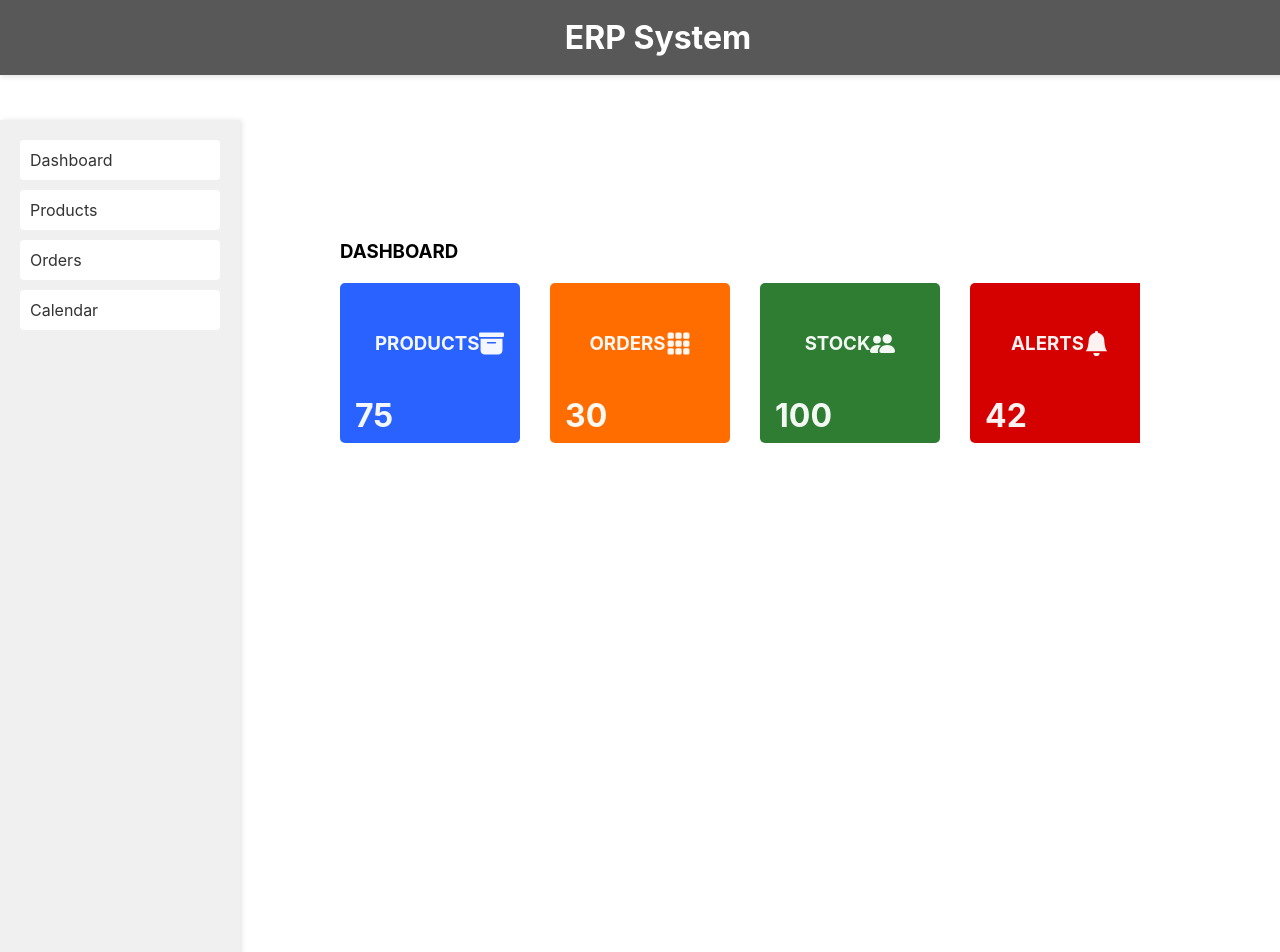
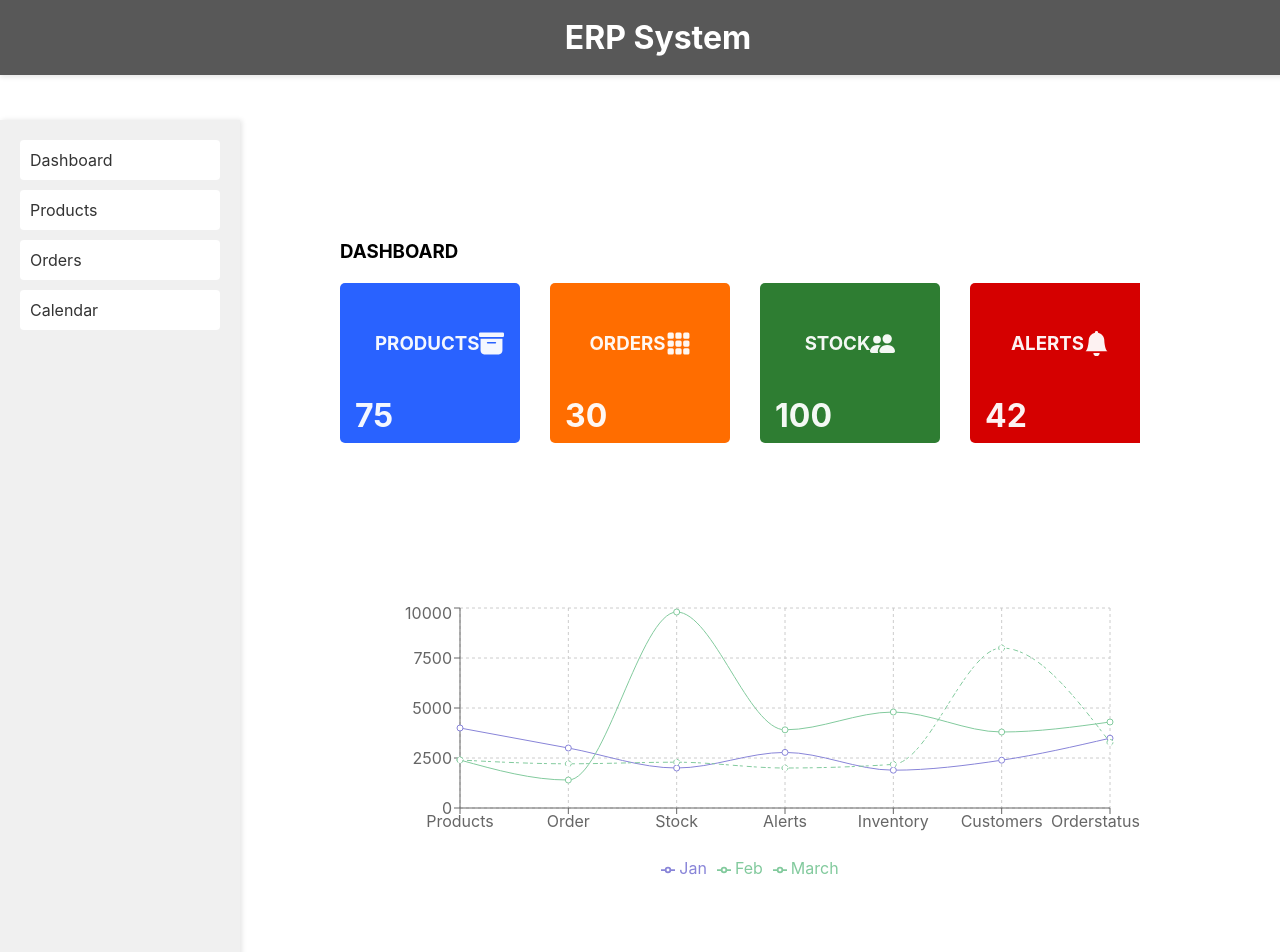
Before and after one commit to mahesh-morde/erp-system, a React (Create React App) app: page / in a window 1280 px wide. Shown: the top 952 px of the page. Before the commit the page ends 800 px from the top, so only its background shows below. Built offline with nearby package versions, Linux system fonts and the light colour scheme.

Commit message:
added some css

```diff
--- a/src/App.css
+++ b/src/App.css
@@ -3,6 +3,11 @@
 .app-container {
   display: flex;
   flex-direction: column;
+}
+
+
+body{
+color: #585858;
 }
 
 .content-container {
--- a/src/App.js
+++ b/src/App.js
@@ -11,6 +11,7 @@ import './App.css';
 
 const App = () => {
   return (
+    <body>
     <Router>
       <div className="app-container">
         <Header />
@@ -27,6 +28,7 @@ const App = () => {
         </div>
       </div>
     </Router>
+    </body>
   );
 };
 
--- a/src/Dashboard/Dashboard.css
+++ b/src/Dashboard/Dashboard.css
@@ -57,3 +57,17 @@
 .card-inner > .card_icon {
   font-size: 25px;
 }
+
+
+.charts {
+  display: grid;
+  grid-template-columns: 1fr 1fr;
+  gap: 20px;
+  margin-top: 60px;
+  height: 300px;
+}
+
+
+.chart-restrict{
+  height: 300px;
+}
--- a/src/Dashboard/Dashboard.js
+++ b/src/Dashboard/Dashboard.js
@@ -1,5 +1,5 @@
 // src/Dashboard/Dashboard.js
-import React, { useState, useEffect } from 'react';
+import React, { useState, useEffect, PureComponent } from 'react';
 import './Dashboard.css';
 import {
   BsFillArchiveFill,
@@ -7,6 +7,8 @@ import {
   BsPeopleFill,
   BsFillBellFill,
 } from 'react-icons/bs';
+import { LineChart, Line, XAxis, YAxis, CartesianGrid, Tooltip, Legend, ResponsiveContainer } from 'recharts';
+
 
 const Dashboard = () => {
   // State for key metrics
@@ -33,6 +35,52 @@ const Dashboard = () => {
 
     fetchMetricsData();
   }, []);
+
+  const data = [
+    {
+      name: 'Products',
+      Jan: 4000,
+      Feb: 2400,
+      March: 2400,
+    },
+    {
+      name: 'Order',
+      Jan: 3000,
+      Feb: 1398,
+      March: 2210,
+    },
+    {
+      name: 'Stock',
+      Jan: 2000,
+      Feb: 9800,
+      March: 2290,
+    },
+    {
+      name: 'Alerts',
+      Jan: 2780,
+      Feb: 3908,
+      March: 2000,
+    },
+    {
+      name: 'Inventory',
+      Jan: 1890,
+      Feb: 4800,
+      March: 2181,
+    },
+    {
+      name: 'Customers',
+      Jan: 2390,
+      Feb: 3800,
+      March: 8000,
+    },
+    {
+      name: 'Orderstatus',
+      Jan: 3490,
+      Feb: 4300,
+      March: 3283,
+
+    },
+  ];
 
   return (
     <div className='main-container'>
@@ -69,6 +117,30 @@ const Dashboard = () => {
           <h1>42</h1>
         </div>
       </div>
+
+      <div className='chart-restrict'>
+      <ResponsiveContainer width="100%" height="100%">
+        <LineChart
+
+          data={data}
+          margin={{
+            top: 5,
+            right: 30,
+            left: 20,
+            bottom: 5,
+          }}
+        >
+          <CartesianGrid strokeDasharray="3 3" />
+          <XAxis dataKey="name" />
+          <YAxis />
+          <Tooltip />
+          <Legend />
+          <Line type="monotone" dataKey="Jan" stroke="#8884d8" activeDot={{ r: 8 }} />
+          <Line type="monotone" dataKey="Feb" stroke="#82ca9d" />
+          <Line type="monotone" dataKey="March" stroke="#82ca9d" strokeDasharray="3 4 5 2" />
+        </LineChart>
+      </ResponsiveContainer>
+      </div>
     </div>
   );
 };
```
